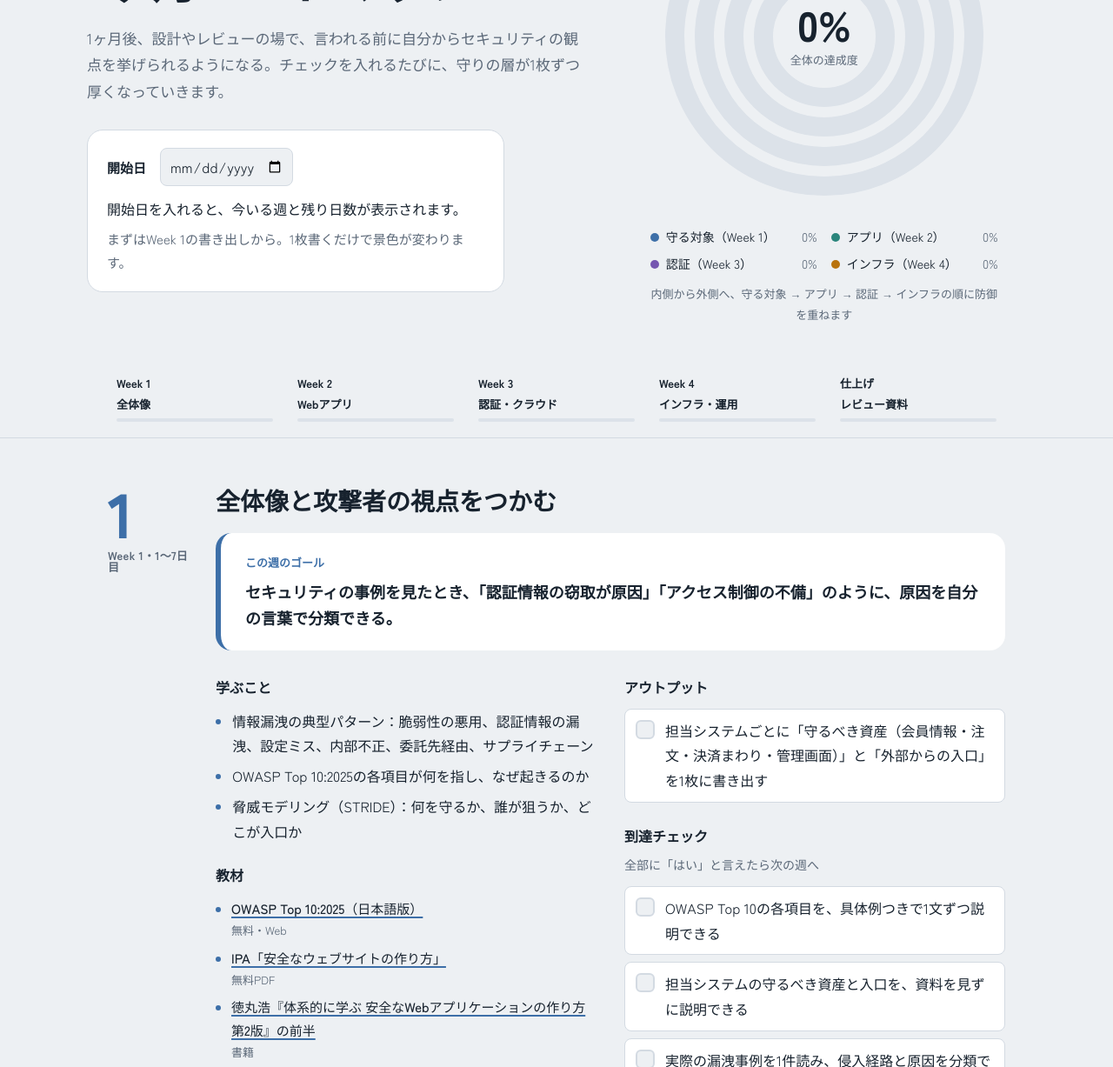
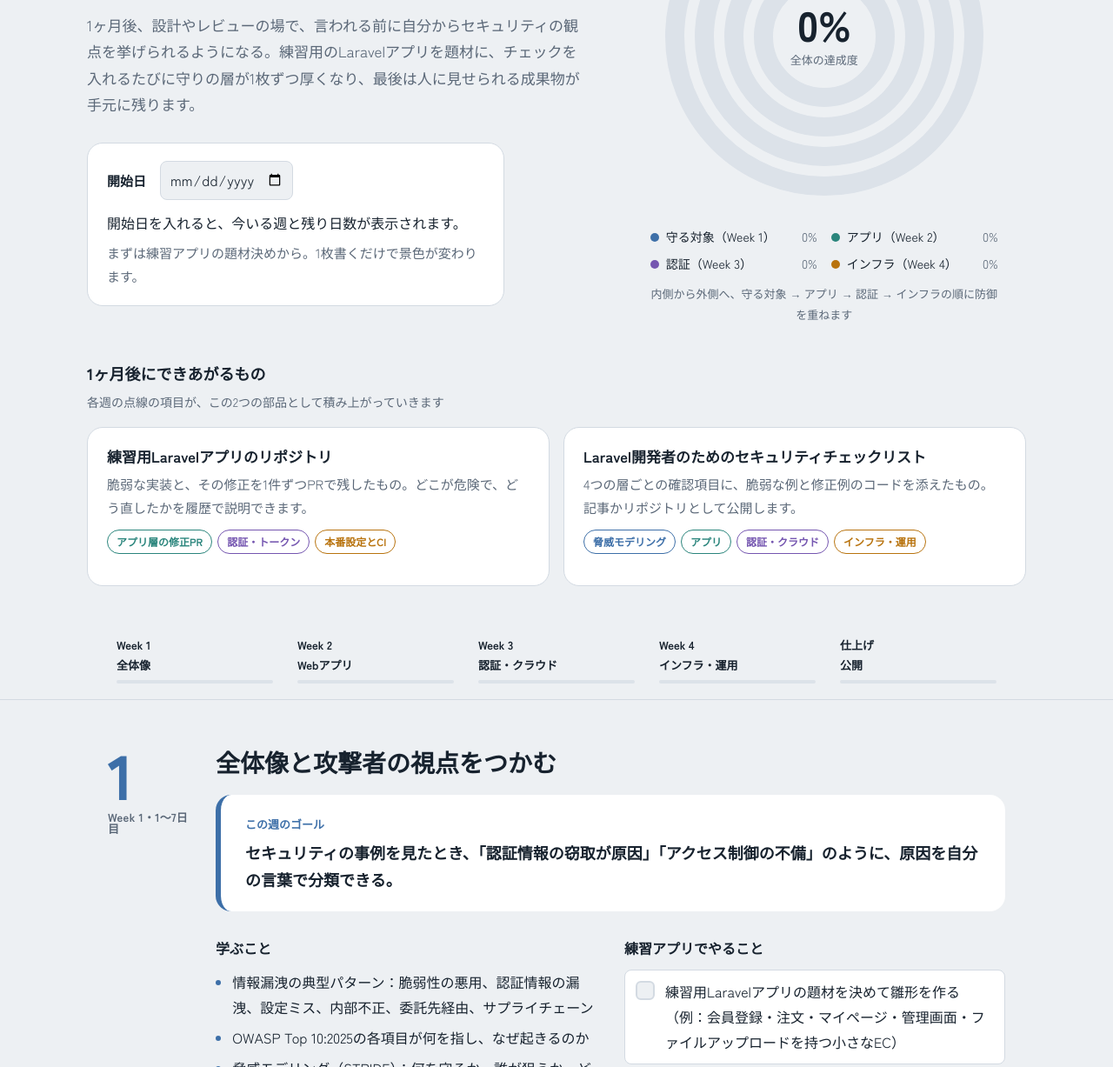
Before and after one commit to tomoyukisato/mylearing, a plain HTML site: page docs/security.html in a window 1280 px wide. Shown: the part 222-1449 px from the top of the page at 87% size. Drawn offline with Linux system fonts and the light colour scheme.

Commit message:
Enhance security roadmap with deliverables section
Added deliverables section with details on a practice Laravel application and a security checklist for Laravel developers.

```diff
--- a/docs/security.html
+++ b/docs/security.html
@@ -66,6 +66,19 @@ a{ color:inherit; }
 .legend .dot{ width:10px; height:10px; border-radius:50%; flex:none; }
 .legend .lp{ margin-left:auto; color:var(--muted); font-variant-numeric:tabular-nums; }
 .rings-note{ font-size:.8125rem; color:var(--muted); margin:10px 0 0; text-align:center; }
+
+/* Deliverables */
+.deliv{ padding:0 0 40px; }
+.deliv h2{ font-size:1.125rem; font-weight:900; margin:0 0 4px; }
+.deliv .sub{ margin:0 0 16px; }
+.deliv-grid{ display:grid; grid-template-columns:1fr 1fr; gap:16px; }
+.deliv-card{ background:var(--surface); border:1px solid var(--line); border-radius:var(--radius-lg); padding:20px 22px; }
+.deliv-card strong{ display:block; font-size:1.0625rem; line-height:1.5; margin-bottom:6px; }
+.deliv-card p{ margin:0; color:var(--muted); font-size:.9375rem; }
+.deliv-card .pieces{ display:flex; flex-wrap:wrap; gap:6px; margin-top:12px; padding:0; list-style:none; }
+.deliv-card .pieces li{ font-size:.75rem; font-weight:700; padding:2px 10px; border-radius:999px; border:1.5px solid var(--c); color:var(--c); }
+.checks.parts label{ border-style:dashed; }
+@media (max-width:860px){ .deliv-grid{ grid-template-columns:1fr; } }
 
 /* Week nav */
 .weeknav{ position:sticky; top:env(safe-area-inset-top,0px); z-index:5; background:var(--bg); border-bottom:1px solid var(--line); }
@@ -147,7 +160,7 @@ footer button:hover{ color:var(--ink); }
 <header class="wrap hero">
   <div>
     <h1>セキュリティ強化<br>1ヶ月ロードマップ</h1>
-    <p class="lead">1ヶ月後、設計やレビューの場で、言われる前に自分からセキュリティの観点を挙げられるようになる。チェックを入れるたびに、守りの層が1枚ずつ厚くなっていきます。</p>
+    <p class="lead">1ヶ月後、設計やレビューの場で、言われる前に自分からセキュリティの観点を挙げられるようになる。練習用のLaravelアプリを題材に、チェックを入れるたびに守りの層が1枚ずつ厚くなり、最後は人に見せられる成果物が手元に残ります。</p>
     <div class="status">
       <div class="status-row">
         <label for="start">開始日</label>
@@ -170,6 +183,23 @@ footer button:hover{ color:var(--ink); }
   </div>
 </header>
 
+<section class="wrap deliv" aria-labelledby="delivTitle">
+  <h2 id="delivTitle">1ヶ月後にできあがるもの</h2>
+  <p class="sub">各週の点線の項目が、この2つの部品として積み上がっていきます</p>
+  <div class="deliv-grid">
+    <div class="deliv-card">
+      <strong>練習用Laravelアプリのリポジトリ</strong>
+      <p>脆弱な実装と、その修正を1件ずつPRで残したもの。どこが危険で、どう直したかを履歴で説明できます。</p>
+      <ul class="pieces"><li style="--c:var(--w2)">アプリ層の修正PR</li><li style="--c:var(--w3)">認証・トークン</li><li style="--c:var(--w4)">本番設定とCI</li></ul>
+    </div>
+    <div class="deliv-card">
+      <strong>Laravel開発者のためのセキュリティチェックリスト</strong>
+      <p>4つの層ごとの確認項目に、脆弱な例と修正例のコードを添えたもの。記事かリポジトリとして公開します。</p>
+      <ul class="pieces"><li style="--c:var(--w1)">脅威モデリング</li><li style="--c:var(--w2)">アプリ</li><li style="--c:var(--w3)">認証・クラウド</li><li style="--c:var(--w4)">インフラ・運用</li></ul>
+    </div>
+  </div>
+</section>
+
 <nav class="weeknav" aria-label="週の切り替え"><ol id="nav"></ol></nav>
 
 <main class="wrap" id="weeks"></main>
@@ -187,51 +217,64 @@ const WEEKS = [
     learn:["情報漏洩の典型パターン：脆弱性の悪用、認証情報の漏洩、設定ミス、内部不正、委託先経由、サプライチェーン","OWASP Top 10:2025の各項目が何を指し、なぜ起きるのか","脅威モデリング（STRIDE）：何を守るか、誰が狙うか、どこが入口か"],
     mats:[
       {t:"OWASP Top 10:2025（日本語版）", u:"https://owasp.org/Top10/2025/ja/", n:"無料・Web"},
+      {t:"OWASP Laravel Cheat Sheet", u:"https://cheatsheetseries.owasp.org/cheatsheets/Laravel_Cheat_Sheet.html", n:"無料・英語／Laravel固有の落とし穴の全体像"},
       {t:"IPA「安全なウェブサイトの作り方」", u:"https://www.ipa.go.jp/security/vuln/websecurity/about.html", n:"無料PDF"},
       {t:"徳丸浩『体系的に学ぶ 安全なWebアプリケーションの作り方 第2版』の前半", u:"https://www.maruzenjunkudo.co.jp/products/9784797393163", n:"書籍"},
       {t:"徳丸本 第3版の改訂ポイント（@IT）", u:"https://atmarkit.itmedia.co.jp/ait/articles/2608/28/news018.html", n:"参考記事"}
     ],
-    tasks:["担当システムごとに「守るべき資産（会員情報・注文・決済まわり・管理画面）」と「外部からの入口」を1枚に書き出す"],
-    checks:["OWASP Top 10の各項目を、具体例つきで1文ずつ説明できる","担当システムの守るべき資産と入口を、資料を見ずに説明できる","実際の漏洩事例を1件読み、侵入経路と原因を分類できる"] },
+    taskTitle:"練習アプリでやること",
+    tasks:["練習用Laravelアプリの題材を決めて雛形を作る（例：会員登録・注文・マイページ・管理画面・ファイルアップロードを持つ小さなEC）","そのアプリの「守るべき資産」と「外部からの入口」を1枚に書き出す"],
+    parts:["脅威モデリングのテンプレート（資産・入口・想定される脅威の表）をリポジトリに置く"],
+    checks:["OWASP Top 10の各項目を、具体例つきで1文ずつ説明できる","練習アプリの守るべき資産と入口を、資料を見ずに説明できる","実際の漏洩事例を1件読み、侵入経路と原因を分類できる"] },
   { id:"w2", color:"--w2", label:"Week 2", short:"Webアプリ", layer:"アプリ",
     title:"Webアプリの脆弱性を手を動かして理解する",
-    goal:"コードレビューやプルリクエストで、XSS・SQLインジェクション・IDORの危険箇所に気づき、なぜ危険か、どう直すかを説明できる。",
-    learn:["SQLインジェクション、XSS、CSRF、アクセス制御の不備（IDOR）、SSRF、ファイルアップロードの脆弱性","攻撃が成立する様子を自分で再現し、手触りで理解する"],
+    goal:"コードレビューやプルリクエストで、XSS・SQLインジェクション・IDOR・Mass Assignmentの危険箇所に気づき、なぜ危険か、どう直すかを説明できる。",
+    learn:["SQLインジェクション、XSS、CSRF、アクセス制御の不備（IDOR）、Mass Assignment、SSRF、ファイルアップロードの脆弱性","Laravelの標準の防御（Eloquentのバインディング、Bladeの自動エスケープ、CSRFトークン、Policy）がどこで効き、どこで外れるか","攻撃が成立する様子を自分で再現し、手触りで理解する"],
     mats:[
       {t:"PortSwigger Web Security Academy", u:"https://portswigger.net/web-security", n:"無料ハンズオン・英語"},
       {t:"Web Security Academy の始め方", u:"https://portswigger.net/web-security/getting-started", n:"どこから解くかの道順"},
+      {t:"Laravel 公式：Authorization（Gate・Policy）", u:"https://laravel.com/docs/authorization", n:"公式Docs・英語"},
+      {t:"Laravel 公式：CSRF Protection", u:"https://laravel.com/docs/csrf", n:"公式Docs・英語"},
       {t:"徳丸本の後半", u:"https://www.maruzenjunkudo.co.jp/products/9784797393163", n:"書籍"}
     ],
-    taskTitle:"EC-CUBE / Symfony でやること",
-    tasks:["Twigの自動エスケープを外している箇所（`|raw`）がないか確認する","Doctrineでの生SQL・文字列連結クエリを洗い出す","他人の注文やお届け先をIDの書き換えで見られないか、マイページ系の認可チェックを確認する","独自プラグインとカスタマイズ部分をレビューする","`composer audit` で既知の脆弱性がある依存パッケージを確認する"],
-    checks:["Web Security Academy の Apprentice ラボ（SQLi、XSS、アクセス制御）を、解説を見ずに解ける","「Twigの `|raw` がなぜ危険か」「なぜプレースホルダを使うのか」を後輩に説明できる","EC-CUBEのレビュー結果が「問題なし／要確認／要修正」のリストになっている"] },
+    taskTitle:"Laravelでやること",
+    warn:"わざと脆弱な実装を書き、攻撃が成立することを確かめてから直します。1つの脆弱性につき1つのPRにすると、そのまま成果物の履歴になります。",
+    tasks:["`whereRaw` や `DB::raw` への文字列連結でSQLインジェクションを再現し、バインディングで直す","Bladeの `{!! !!}` でXSSを再現し、`{{ }}` とサニタイズで直す","他人の注文をIDの書き換えで見られる状態を作り、Policyで直す","`$guarded = []` で権限フラグを書き換えられる状態を作り、`$fillable` と `$request->validated()` で直す","ファイルアップロードの拡張子・MIME・保存先の検証を入れる","`composer audit` で既知の脆弱性がある依存パッケージを確認する"],
+    parts:["チェックリストにアプリ層の項目を追加する（脆弱な例と修正例のコードつき）"],
+    checks:["Web Security Academy の Apprentice ラボ（SQLi、XSS、アクセス制御）を、解説を見ずに解ける","「Bladeの `{!! !!}` がなぜ危険か」「なぜ認可をPolicyに集めるのか」を後輩に説明できる","脆弱→修正のPRが5件以上そろっている"] },
   { id:"w3", color:"--w3", label:"Week 3", short:"認証・クラウド", layer:"認証",
     title:"認証・認可とクラウドの設定ミスを潰す",
     goal:"認証まわりの設計やクラウドの設定画面を見て、「この設定は危ない」「この権限は広すぎる」と判断できる。",
-    learn:["OAuth 2.0 / OIDC のフロー、JWT検証の落とし穴（署名未検証、`aud`/`iss` 未チェック、有効期限が長すぎる）","リフレッシュトークンのローテーション、MFA、ブルートフォース対策","AWSの最小権限IAM、シークレット管理、公開設定ミス"],
+    learn:["OAuth 2.0 / OIDC のフロー、JWT検証の落とし穴（署名未検証、`aud`/`iss` 未チェック、有効期限が長すぎる）","Laravel側の守り：Sanctumのトークン、ログイン試行のレート制限、セッションCookieの設定（`secure`・`http_only`・`same_site`）","AWSの最小権限IAM、シークレット管理、公開設定ミス"],
     mats:[
+      {t:"Laravel 公式：Sanctum", u:"https://laravel.com/docs/sanctum", n:"公式Docs・英語"},
+      {t:"Laravel 公式：Rate Limiting", u:"https://laravel.com/docs/rate-limiting", n:"公式Docs・英語"},
       {t:"Auth0 ドキュメント：セキュリティ", u:"https://auth0.com/docs/ja-jp/secure", n:"攻撃防御・トークン・MFA"},
-      {t:"Auth0 テナントのセキュリティ強化ガイド", u:"https://auth0.com/blog/comprehensive-guide-auth0-security-identity-attacks/", n:"英語ブログ"},
       {t:"Amazon Cognito ユーザープールのセキュリティベストプラクティス", u:"https://docs.aws.amazon.com/ja_jp/cognito/latest/developerguide/user-pool-security-best-practices.html", n:"公式ドキュメント"},
       {t:"AWS Well-Architected フレームワーク：セキュリティの柱", u:"https://docs.aws.amazon.com/ja_jp/wellarchitected/latest/security-pillar/welcome.html", n:"公式ホワイトペーパー"}
     ],
-    tasks:["Auth0 / Cognito のトークン有効期限、MFA設定、許可しているコールバックURL、不要なアプリ連携を棚卸しする","契約管理サービスで、API Gatewayのオーソライザーが全エンドポイントを保護しているか、Lambdaの実行ロールが広すぎないかを確認する","シークレットがコードやAmplifyの環境変数に平文で置かれていないか確認する（Secrets Manager / SSMへの移行を検討）","`npm audit` を実行し、Dependabotを有効にする"],
-    checks:["OIDCのログインフローを図に描いて説明でき、JWT検証で必ず確認すべき項目を言える","Lambdaの実行ロールやIAMポリシーを読んで、過剰な権限を指摘できる","Auth0 / Cognito とAWSの設定棚卸しの結果がまとまっている"] },
+    taskTitle:"練習アプリでやること",
+    tasks:["SanctumでAPI認証を入れ、トークンの有効期限と権限（abilities）を設定する","ログインとパスワードリセットにレート制限を入れる","セッションCookieの設定と有効期限を見直す","Auth0かCognitoでOIDCログインをつなぎ、IDトークンの `iss`・`aud`・`exp` の検証を確認する","AWSに置くと仮定して、最小権限のIAMポリシーとSecrets Managerでの秘密情報管理を設計する"],
+    parts:["チェックリストに認証・クラウドの項目を追加する"],
+    checks:["OIDCのログインフローを図に描いて説明でき、JWT検証で必ず確認すべき項目を言える","IAMポリシーを読んで、過剰な権限を指摘できる","Laravelのセッションとトークンの設定が、それぞれ何を防ぐのか説明できる"] },
   { id:"w4", color:"--w4", label:"Week 4", short:"インフラ・運用", layer:"インフラ",
     title:"インフラ・運用・インシデント対応",
     goal:"サーバーを公開・運用するときに最低限やるべきことをチェックリストとして実行でき、万一漏洩が起きたときの初動を説明できる。",
-    learn:["サーバー堅牢化：SSHは鍵認証のみ、不要ポートを閉じる、fail2ban、自動セキュリティ更新","ログとアラート：「漏れたかどうか」を後から判断するために何を残すか","サプライチェーン対策：依存関係スキャンとシークレットスキャンをCIに組み込む（Trivy、gitleaksなど）","インシデントの初動と、個人情報保護法上の報告義務（個人情報保護委員会への漏えい等報告）"],
+    learn:["サーバー堅牢化：SSHは鍵認証のみ、不要ポートを閉じる、fail2ban、自動セキュリティ更新","Laravelの本番設定：`APP_DEBUG=false`、`APP_KEY` の管理、`.env` を公開ディレクトリに置かない、`storage` の権限","ログとアラート：「漏れたかどうか」を後から判断するために何を残すか","サプライチェーン対策：依存関係スキャンとシークレットスキャンをCIに組み込む（Trivy、gitleaksなど）","インシデントの初動と、個人情報保護法上の報告義務（個人情報保護委員会への漏えい等報告）"],
     mats:[
+      {t:"Laravel 公式：Deployment", u:"https://laravel.com/docs/deployment", n:"公式Docs・英語／本番設定の最低限"},
       {t:"IPA「安全なウェブサイトの運用管理に向けての20ヶ条」", u:"https://www.ipa.go.jp/security/vuln/websecurity/sitecheck.html", n:"運用チェックリスト"},
       {t:"個人情報保護委員会「漏えい等報告について」", u:"https://www.ppc.go.jp/personalinfo/legal/leakAction", n:"報告が必要な事案と期限"},
       {t:"個人情報保護委員会「大規模な漏えい等事案を踏まえた対応について（注意喚起）」", u:"https://www.ppc.go.jp/files/pdf/261007_alert_dataleakage.pdf", n:"2026年10月・PDF"}
     ],
-    warn:"EC-CUBEのVPS（Ubuntu 20.04）は2025年に標準サポートが終了済みです。Week 4で最優先に判断しましょう。",
-    tasks:["Ubuntu Pro（ESM）を使うか、OSアップグレードするかを判断する（PHPのバージョンアップ計画とあわせて整理）","Apacheの設定を見直す：バージョン情報の非表示、セキュリティヘッダー（CSP、HSTSなど）","デプロイパイプラインに `composer audit` とシークレットスキャンを組み込む","バックアップの所在と、実際にリストアできるかを確認する"],
+    warn:"サポートが切れたOS・PHP・Laravelのバージョンを使い続けていないかを最初に確認しましょう。どんな対策も、土台が古いと効果が薄れます。",
+    taskTitle:"練習アプリでやること",
+    tasks:["練習アプリをDockerかVPSで本番相当の設定で動かし、`APP_DEBUG`・`.env` の置き場所・ディレクトリ権限を確認する","Webサーバーの設定を見直す：バージョン情報の非表示、セキュリティヘッダー（CSP、HSTSなど）","GitHub Actionsに `composer audit` とシークレットスキャンを組み込む","バックアップを取り、実際にリストアできるか一度試す"],
+    parts:["チェックリストにインフラ・運用の項目と、インシデント初動の手順を追加する"],
     checks:["新しくサーバーを立てるときの最低限のセキュリティチェックリストを持っている","「漏洩の疑いがある」と言われたときの最初の1時間の動き（止める・保全する・報告する）を説明できる","依存関係のスキャンがCIで自動実行されている"] }
 ];
 
-const KEY = "sec-roadmap-v1";
+const KEY = "sec-roadmap-v2";
 let state = { checked:{}, start:"" };
 try{ const s = localStorage.getItem(KEY); if(s){ const p = JSON.parse(s); state = { checked:p.checked||{}, start:p.start||"" }; } }catch(e){}
 function save(){ try{ localStorage.setItem(KEY, JSON.stringify(state)); }catch(e){} }
@@ -239,11 +282,12 @@ function save(){ try{ localStorage.setItem(KEY, JSON.stringify(state)); }catch(e
 const esc = s => s.replace(/[&<>"]/g, c => ({"&":"&amp;","<":"&lt;",">":"&gt;",'"':"&quot;"}[c]));
 const fmt = s => esc(s).replace(/`([^`]+)`/g, "<code>$1</code>");
 
-function itemsOf(w){ return [...w.tasks.map((t,i)=>w.id+"-t"+i), ...w.checks.map((c,i)=>w.id+"-c"+i)]; }
-const FINAL_ID = "final-t0";
+function itemsOf(w){ return [...w.tasks.map((t,i)=>w.id+"-t"+i), ...(w.parts||[]).map((t,i)=>w.id+"-p"+i), ...w.checks.map((c,i)=>w.id+"-c"+i)]; }
+const FINAL = ["練習アプリのリポジトリを公開する（脆弱→修正のPR履歴とREADMEつき）","チェックリストを記事かリポジトリとして公開する","チェックリストをClaude CodeのSkill（`/security-check`）にして、開発キットに入れる"];
+const FINAL_IDS = FINAL.map((_,i)=>"final-t"+i);
 
 function checklist(w, list, prefix, kind){
-  return `<ul class="checks">${list.map((t,i)=>{
+  return `<ul class="checks${prefix==="p"?" parts":""}">${list.map((t,i)=>{
     const id = `${w.id}-${prefix}${i}`;
     return `<li><label><input type="checkbox" data-id="${id}" data-w="${w.id}" ${state.checked[id]?"checked":""}><span>${kind?`<span class="kind">${kind}</span>`:""}${fmt(t)}</span></label></li>`;
   }).join("")}</ul>`;
@@ -267,6 +311,7 @@ weeksEl.innerHTML = WEEKS.map((w,n)=>`
         <h3>${w.taskTitle || (n===0?"アウトプット":"自分のシステムでやること")}</h3>
         ${w.warn?`<p class="warn">${fmt(w.warn)}</p>`:""}
         ${checklist(w, w.tasks, "t", "")}
+        ${w.parts?`<h3>成果物への積み上げ</h3>${checklist(w, w.parts, "p", "")}`:""}
         <h3>到達チェック</h3>
         <p class="sub">全部に「はい」と言えたら次の週へ</p>
         ${checklist(w, w.checks, "c", "")}
@@ -277,9 +322,10 @@ weeksEl.innerHTML = WEEKS.map((w,n)=>`
 <section class="week final" id="final">
   <div class="wnum">✓<small>仕上げ</small></div>
   <div>
-    <h2>簡易セキュリティレビュー資料をまとめる</h2>
-    <div class="goal"><span class="gl">1ヶ月の締め</span><p>担当システムについて「確認したこと・見つかったリスク・対応済み／未対応・推奨アクション」を1つの資料にまとめる。引き継ぎドキュメントにも、次の職場で語れる実績にもなります。</p><span class="badge">完走</span></div>
-    <ul class="checks"><li><label><input type="checkbox" data-id="${FINAL_ID}" data-w="final" ${state.checked[FINAL_ID]?"checked":""}><span>簡易セキュリティレビュー資料を完成させる</span></label></li></ul>
+    <h2>成果物を完成させて公開する</h2>
+    <div class="goal"><span class="gl">1ヶ月の締め</span><p>練習アプリとチェックリストを仕上げて公開する。どの職場のどのLaravelプロジェクトにも持ち込める、自分の武器になります。</p><span class="badge">完走</span></div>
+    <ul class="checks">${FINAL.map((t,i)=>`<li><label><input type="checkbox" data-id="${FINAL_IDS[i]}" data-w="final" ${state.checked[FINAL_IDS[i]]?"checked":""}><span>${fmt(t)}</span></label></li>`).join("")}</ul>
+    <p class="sub">同じチェックリストを担当中のシステムに当てれば、そのまま引き継ぎ用のレビュー資料にもなります。</p>
     <h3>その先へ</h3>
     <div class="next">
       <div><strong>体系的に固める</strong><span>情報処理安全確保支援士を目標にする</span></div>
@@ -290,7 +336,7 @@ weeksEl.innerHTML = WEEKS.map((w,n)=>`
 
 /* Nav + legend */
 document.getElementById("nav").innerHTML = WEEKS.map(w=>`<li><a href="#${w.id}" data-nav="${w.id}" style="--c:var(${w.color})">${w.label}<br>${w.short}<span class="bar"><i></i></span></a></li>`).join("") +
-  `<li><a href="#final" data-nav="final" style="--c:var(--final)">仕上げ<br>レビュー資料<span class="bar"><i></i></span></a></li>`;
+  `<li><a href="#final" data-nav="final" style="--c:var(--final)">仕上げ<br>公開<span class="bar"><i></i></span></a></li>`;
 document.getElementById("legend").innerHTML = WEEKS.map(w=>`<li><span class="dot" style="background:var(${w.color})"></span>${w.layer}（${w.label}）<span class="lp" data-lp="${w.id}">0%</span></li>`).join("");
 
 /* Rings: inner = week 1, outer = week 4 */
@@ -305,12 +351,12 @@ ringsEl.innerHTML = WEEKS.map((w,i)=>{
 function ratio(ids){ return ids.length ? ids.filter(id=>state.checked[id]).length/ids.length : 0; }
 
 const MSGS = [
-  [0,   "まずはWeek 1の書き出しから。1枚書くだけで景色が変わります。"],
+  [0,   "まずは練習アプリの題材決めから。1枚書くだけで景色が変わります。"],
   [.01, "動き出しました。毎日1つチェックが増えれば十分なペースです。"],
   [.25, "1/4を超えました。内側の層ができてきています。"],
-  [.5,  "折り返し地点。ここからは自分のシステムに効く作業が中心です。"],
+  [.5,  "折り返し地点。修正PRがそろってきたら、成果物の半分はできています。"],
   [.75, "ゴールが見えています。最後はインフラと運用で外側を固めましょう。"],
-  [1,   "4つの層がそろいました。レビュー資料にまとめて完走です。"]
+  [1,   "4つの層がそろいました。成果物を公開して完走です。"]
 ];
 
 function update(){
@@ -324,8 +370,8 @@ function update(){
     document.querySelector(`[data-nav="${w.id}"] .bar i`).style.width = (r*100)+"%";
     document.getElementById(w.id).classList.toggle("done", r===1);
   });
-  all.push(FINAL_ID);
-  const fr = state.checked[FINAL_ID]?1:0;
+  all = all.concat(FINAL_IDS);
+  const fr = ratio(FINAL_IDS);
   document.querySelector(`[data-nav="final"] .bar i`).style.width = (fr*100)+"%";
   document.getElementById("final").classList.toggle("done", fr===1);
   const total = ratio(all);
@@ -342,7 +388,7 @@ function updateNow(){
   const s = new Date(state.start+"T00:00:00"), t = new Date(); t.setHours(0,0,0,0);
   const day = Math.floor((t - s)/86400000) + 1;
   if(day < 1){ now.innerHTML = `開始まであと <strong>${1-day}日</strong>。準備はWeek 1の教材を手元にそろえるだけでOKです。`; return; }
-  if(day > 28){ now.innerHTML = `<strong>${day}日目</strong>。予定の28日を過ぎました。残りのチェックを片付けて、レビュー資料で締めましょう。`; document.querySelector('[data-nav="final"]').classList.add("current"); return; }
+  if(day > 28){ now.innerHTML = `<strong>${day}日目</strong>。予定の28日を過ぎました。残りのチェックを片付けて、成果物の公開で締めましょう。`; document.querySelector('[data-nav="final"]').classList.add("current"); return; }
   const wk = Math.ceil(day/7);
   now.innerHTML = `今日は <strong>${day}日目</strong>、<strong>Week ${wk}</strong>（${WEEKS[wk-1].short}）。ゴールまであと ${28-day}日です。`;
   document.querySelector(`[data-nav="w${wk}"]`).classList.add("current");
```
